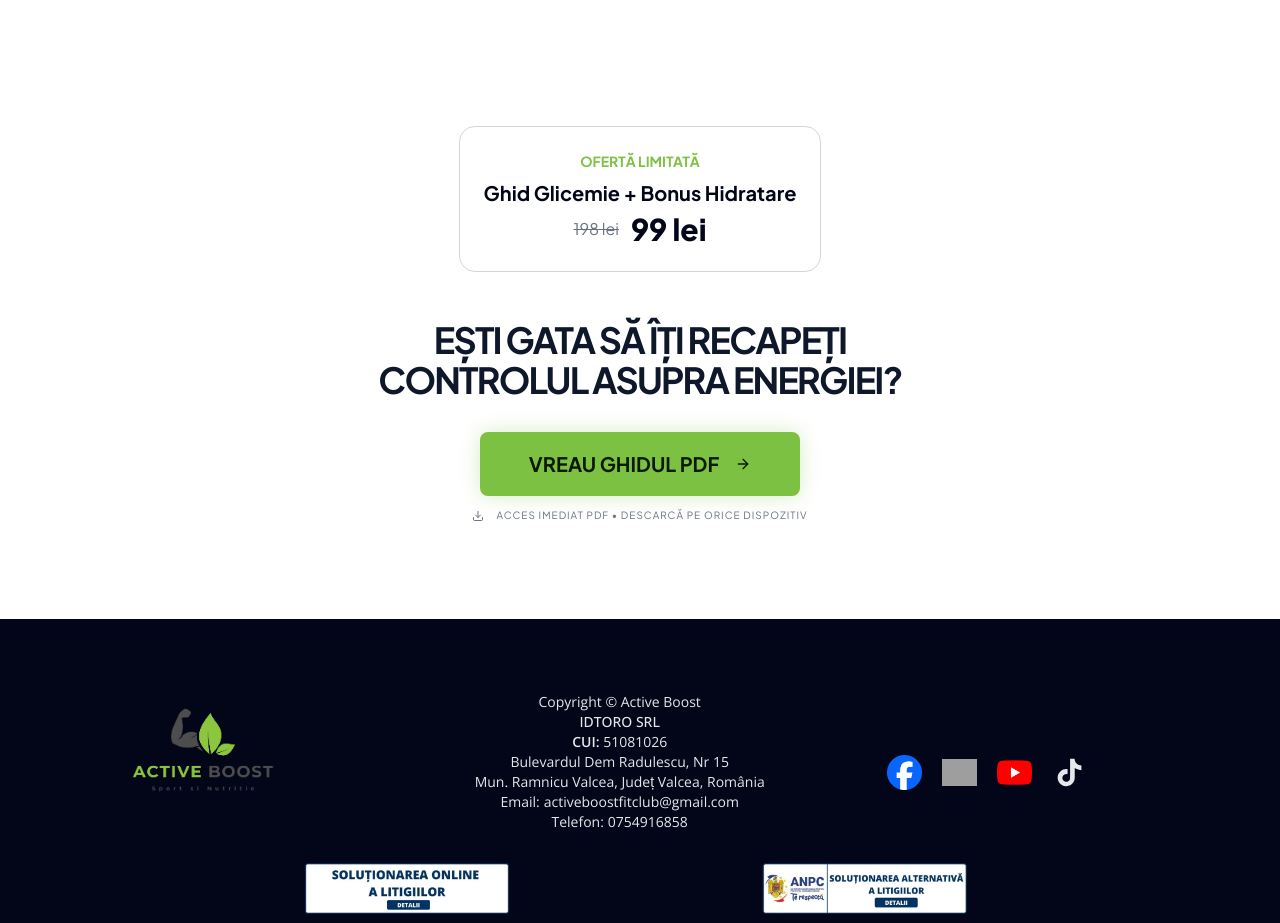
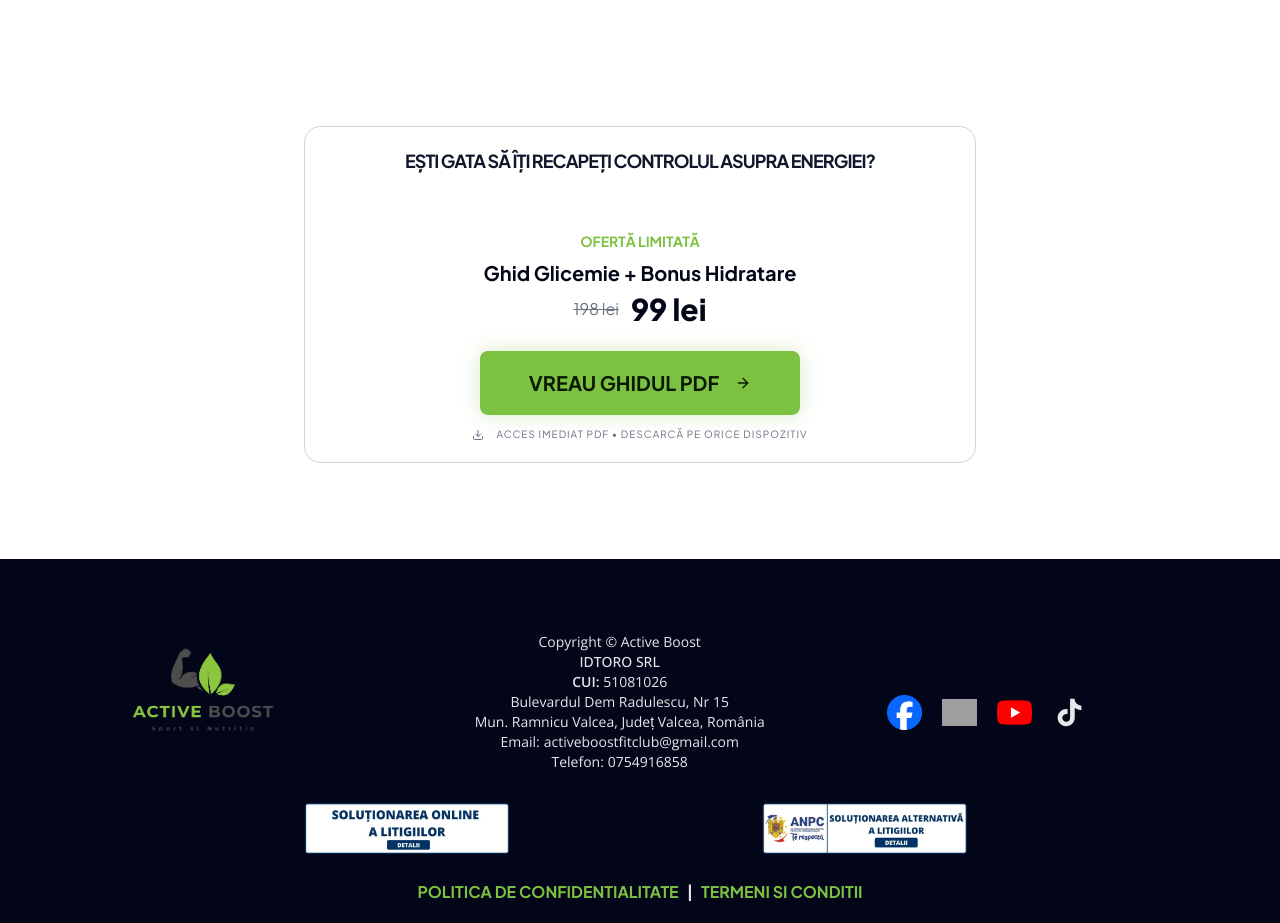
Before and after one commit to catalyntor13/activeboost, a Next.js app: page / in a window 1280 px wide. Shown: the part 3360-4283 px from the top of the page. Built offline with nearby package versions, Linux system fonts and the light colour scheme; grey boxes are pictures that could not be loaded.

Commit message:
Changed the CTA title

```diff
--- a/components/landing/CTA.tsx
+++ b/components/landing/CTA.tsx
@@ -8,11 +8,16 @@ import Link from "next/link"
 export default function CTASection() {
     return (
         <>
-        <section className="py-24 px-6 text-center">
-        <div className="max-w-2xl mx-auto">
-          <motion.div
+        <section className="py-24 px-6 text-center ">
+        <div className="max-w-2xl border-1 border-gray-300 rounded-2xl py-5 mx-auto">
+
+
+          <h2 className="text-lg font-bold text-slate-900 mb-8 tracking-tighter uppercase">
+            Ești gata să îți recapeți  controlul asupra energiei?
+          </h2>
+            <motion.div
             whileInView={{ scale: [0.95, 1] }}
-            className="border-1 border-gray-300 p-6 rounded-2xl mb-12 inline-block"
+            className="p-6 rounded-2xl  inline-block"
           >
             <p className="text-[#7dc142] text-sm font-bold uppercase mb-2">Ofertă Limitată</p>
             <h4 className="text-slate-950 text-xl font-bold mb-1">Ghid Glicemie + Bonus Hidratare</h4>
@@ -21,11 +26,6 @@ export default function CTASection() {
               <span className="text-slate-950 text-3xl font-black ">99 lei</span>
             </div>
           </motion.div>
-
-          <h2 className="text-xl md:text-4xl font-bold text-slate-900 mb-8 tracking-tighter uppercase">
-            Ești gata să îți recapeți <br /> controlul asupra energiei?
-          </h2>
-
           <Link href="/checkout" className="group">
           <Button className="bg-[#7dc142] cursor-pointer text-[#0a1a02] hover:bg-[#8ee04b] w-full shadow-[0_0_20px_rgba(125,193,66,0.3)] text-xl  p-8 font-bold w-full lg:w-xs">
             VREAU GHIDUL PDF <ArrowRight className="inline ml-2 group-hover:translate-x-1 transition-transform" />
```
